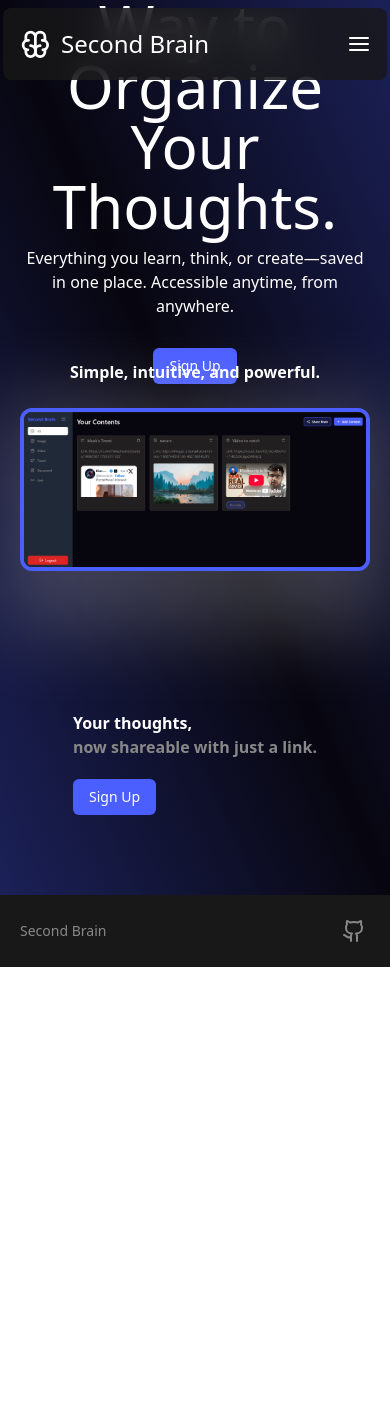
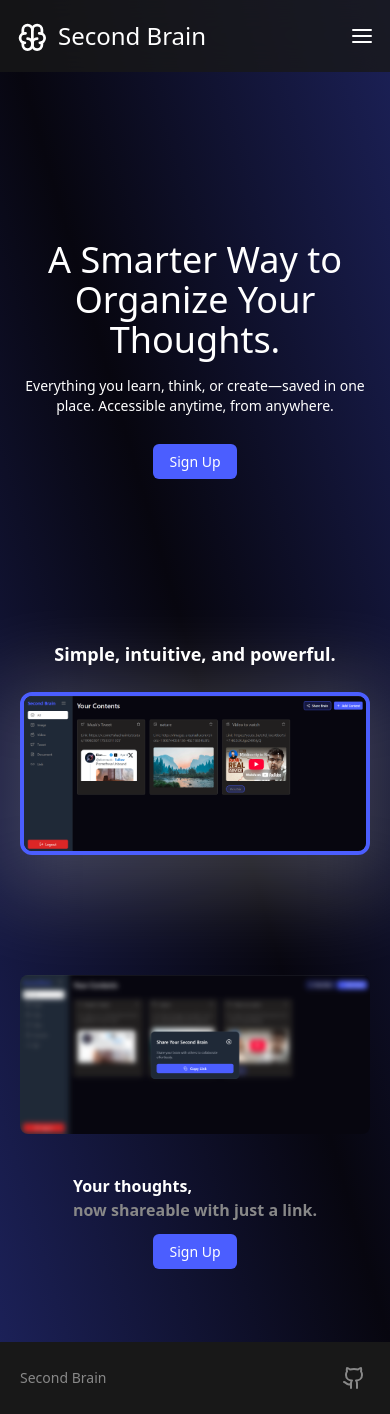
Before and after one commit to manasbhalerao23/StoreIt_FE, a React (Vite) app: page / in a window 390 px wide. Before the commit the page ends 967 px from the top, so only its background shows below. Built offline with nearby package versions, Linux system fonts and the light colour scheme.

Commit message:
Home ui update

```diff
--- a/src/components/NavBar.tsx
+++ b/src/components/NavBar.tsx
@@ -1,3 +1,5 @@
+
+
 import { AlignJustify } from "lucide-react";
 import { useState } from "react";
 import { Link } from "react-router-dom";
@@ -7,48 +9,47 @@
   const [menubarVisibility, setMenubarVisibility] = useState(false);
 
   return (
-    <nav className="z-20 fixed w-full text-white font-primary font-medium max-w-sm md:max-w-2xl lg:max-w-7xl mx-auto my-2 py-5 px-4 md:px-10 rounded-lg left-1/2 -translate-x-1/2 bg-gray-500/80 backdrop-blur-lg">
-      <div className="flex justify-between items-center">
-        <div className="flex gap-3">
-        <Logo/>
+    <nav className="z-50 fixed top-0 left-0 w-full px-4 md:px-10 py-5 bg-gray-500/80 backdrop-blur-lg text-white font-primary font-medium">
+      <div className="max-w-7xl mx-auto flex justify-between items-center">
+
+        {/* Logo Section */}
+        <div className="flex gap-3 items-center">
+          <Logo />
           <Link
-          to={"/"}
+            to="/"
             className="text-2xl hover:scale-105 transition-all duration-200"
           >
             Second Brain
           </Link>
         </div>
 
+        {/* Buttons Section */}
         <div className="flex text-md justify-center items-center gap-5">
           {localStorage.getItem("isLoggedIn") ? (
-            <>
-              <button>
             <Link
-                  to={"/brain"}
+              to="/brain"
               className="hidden md:block bg-primary hover:bg-primary-dark px-4 py-2 rounded-full"
             >
               Go to brain
             </Link>
-              </button>
-            </>
           ) : (
             <>
               <Link
-                to={"/login"}
+                to="/login"
                 className="hidden md:block text-gray-200 hover:text-white transition-all duration-200"
               >
                 Login
               </Link>
-              <button>
               <Link
-                  to={"/signup"}
+                to="/signup"
                 className="hidden md:block bg-primary hover:bg-primary-dark px-4 py-2 rounded-full"
               >
                 Signup
               </Link>
-              </button>
             </>
           )}
+
+          {/* Mobile Hamburger Menu */}
           <button
             className="md:hidden cursor-pointer"
             onClick={() => setMenubarVisibility(!menubarVisibility)}
@@ -57,23 +58,23 @@
           </button>
         </div>
       </div>
+
+      {/* Mobile Menu Dropdown */}
       <div
-        className={`my-5 flex-col justify-center items-start gap-5 text-gray-200 transition-all md:hidden  ${
+        className={`mt-3 flex-col justify-center items-start gap-5 text-gray-200 transition-all md:hidden ${
           menubarVisibility ? "flex" : "hidden"
         }`}
       >
         {localStorage.getItem("isLoggedIn") ? (
-          <>
-            <Link to={"/brain"} className="hover:text-white">
+          <Link to="/brain" className="hover:text-white">
             Go to brain
           </Link>
-          </>
         ) : (
           <>
-            <Link to={"/login"} className="hover:text-white">
+            <Link to="/login" className="hover:text-white">
               Login
             </Link>
-            <Link to={"/signup"} className="hover:text-white">
+            <Link to="/signup" className="hover:text-white">
               Signup
             </Link>
           </>
--- a/src/pages/Home.tsx
+++ b/src/pages/Home.tsx
@@ -1,3 +1,5 @@
+
+
 import { Link } from "react-router-dom";
 import Footer from "../components/Footer";
 import Navbar from "../components/NavBar";
@@ -7,22 +9,25 @@
   return (
     <>
       <Navbar />
-      <main className="bg-black-100 text-white flex flex-col items-center font-primary bg-gradient-to-tr from-primary/30 from-0% via-black-100 via-50% to-primary/30 to-100%">
+      <main className="pt-28 md:pt-36 bg-black-100 text-white flex flex-col items-center font-primary bg-gradient-to-tr from-primary/30 via-black-100 to-primary/30">
+
+        {/* HERO SECTION */}
         <motion.section
           initial={{ opacity: 0, y: 50 }}
           whileInView={{ opacity: 1, y: 0 }}
           transition={{ duration: 0.8 }}
           viewport={{ once: true }}
-          className="py-40 max-h-28 md:py-64 max-w-7xl mx-auto flex flex-col justify-center items-center gap-2.5 px-5 "
+          className="py-32 md:py-48 w-full max-w-7xl px-5 flex flex-col justify-center items-center gap-4 text-center"
         >
-          <h1 className="text-6xl font-secondary relative text-center">
-          A Smarter Way to Organize Your Thoughts.
+          <h1 className="text-4xl md:text-6xl font-secondary">
+            A Smarter Way to Organize Your Thoughts.
           </h1>
 
-          <p className="max-w-lg text-center text-md">
-          Everything you learn, think, or create—saved in one place.
-          Accessible anytime, from anywhere.
+          <p className="max-w-md md:max-w-lg text-sm md:text-base">
+            Everything you learn, think, or create—saved in one place.
+            Accessible anytime, from anywhere.
           </p>
+
           <motion.button
             whileHover={{ scale: 1.05 }}
             whileTap={{ scale: 0.95 }}
@@ -30,48 +35,54 @@
           >
             <Link
               to={"/signup"}
-              className="bg-primary hover:bg-primary-dark px-4 py-2 rounded-md flex gap-1 transition-all duration-200"
+              className="bg-primary hover:bg-primary-dark px-4 py-2 rounded-md transition-all duration-200"
             >
-              <p>Sign Up</p>
+              Sign Up
             </Link>
           </motion.button>
         </motion.section>
 
+        {/* IMAGE DEMO SECTION */}
         <motion.section
           initial={{ opacity: 0, y: 50 }}
           whileInView={{ opacity: 1, y: 0 }}
           transition={{ duration: 0.8, delay: 0.2 }}
           viewport={{ once: true }}
-          className="my-10 max-w-7xl mx-auto flex flex-col w-full justify-between items-center gap-1 px-5 relative"
+          className="my-10 w-full max-w-7xl px-5 flex flex-col items-center relative"
         >
-          <h1 className="text-md md:text-xl font-semibold text-center">
+          <h1 className="text-lg md:text-xl font-semibold text-center z-10">
             Simple, intuitive, and powerful.
           </h1>
 
           <div className="absolute top-10 w-full h-full bg-white/20 blur-2xl"></div>
+
           <motion.div
-            initial={{ opacity: 0, scale: 0.9 }}
+            initial={{ opacity: 0, scale: 0.95 }}
             whileInView={{ opacity: 1, scale: 1 }}
             transition={{ duration: 0.8, delay: 0.4 }}
             viewport={{ once: true }}
-            className="z-10 w-full bg-gray-500 rounded-xl border-4 border-primary my-5"
+            className="z-10 w-full mt-6 bg-gray-500 rounded-xl border-4 border-primary overflow-hidden"
           >
-            <img src="/pic.png" alt="main_page_demo" className="z-10 rounded-lg" />
+            <img
+              src="/pic.png"
+              alt="main_page_demo"
+              className="w-full h-auto object-cover rounded-lg"
+            />
           </motion.div>
         </motion.section>
 
+        {/* SHARE THOUGHTS SECTION */}
         <motion.section
           initial={{ opacity: 0, y: 50 }}
           whileInView={{ opacity: 1, y: 0 }}
           transition={{ duration: 0.8, delay: 0.6 }}
           viewport={{ once: true }}
-          className="my-20 max-w-7xl mx-auto flex w-full justify-center md:justify-between items-center gap-1 px-5 relative"
+          className="my-20 max-w-7xl px-5 w-full flex flex-col-reverse md:flex-row items-center gap-10"
         >
-          <div className="flex flex-col justify-center items-start text-md md:text-xl font-semibold max-w-md text-left">
-            <p className="">Your thoughts, </p>
-            <p className=" text-gray-200">
-            now shareable with just a link.
-            </p>
+          {/* Text Content */}
+          <div className="flex-1 flex flex-col justify-center text-left text-md md:text-xl font-semibold max-w-md">
+            <p>Your thoughts,</p>
+            <p className="text-gray-200">now shareable with just a link.</p>
             <motion.button
               whileHover={{ scale: 1.05 }}
               whileTap={{ scale: 0.95 }}
@@ -79,20 +90,26 @@
             >
               <Link
                 to={"/signup"}
-                className="bg-primary hover:bg-primary-dark px-4 py-2 rounded-md flex gap-1 transition-all duration-200"
+                className="bg-primary hover:bg-primary-dark px-4 py-2 rounded-md transition-all duration-200"
               >
-                <p>Sign Up</p>
+                Sign Up
               </Link>
             </motion.button>
           </div>
+
+          {/* Image */}
           <motion.div
-            initial={{ opacity: 0, scale: 0.9 }}
+            initial={{ opacity: 0, scale: 0.95 }}
             whileInView={{ opacity: 1, scale: 1 }}
             transition={{ duration: 0.8, delay: 0.8 }}
             viewport={{ once: true }}
-            className="flex-1 h-2/3 bg-gray-500 hidden md:block"
+            className="flex-1 w-full md:block"
           >
-            <img src="/share_pic.png" alt="sharing_screen_demo" className="rounded-lg" />
+            <img
+              src="/share_pic.png"
+              alt="sharing_screen_demo"
+              className="w-full h-auto object-cover rounded-lg"
+            />
           </motion.div>
         </motion.section>
       </main>
```
Lines whose indentation alone changed are shown as unchanged.
